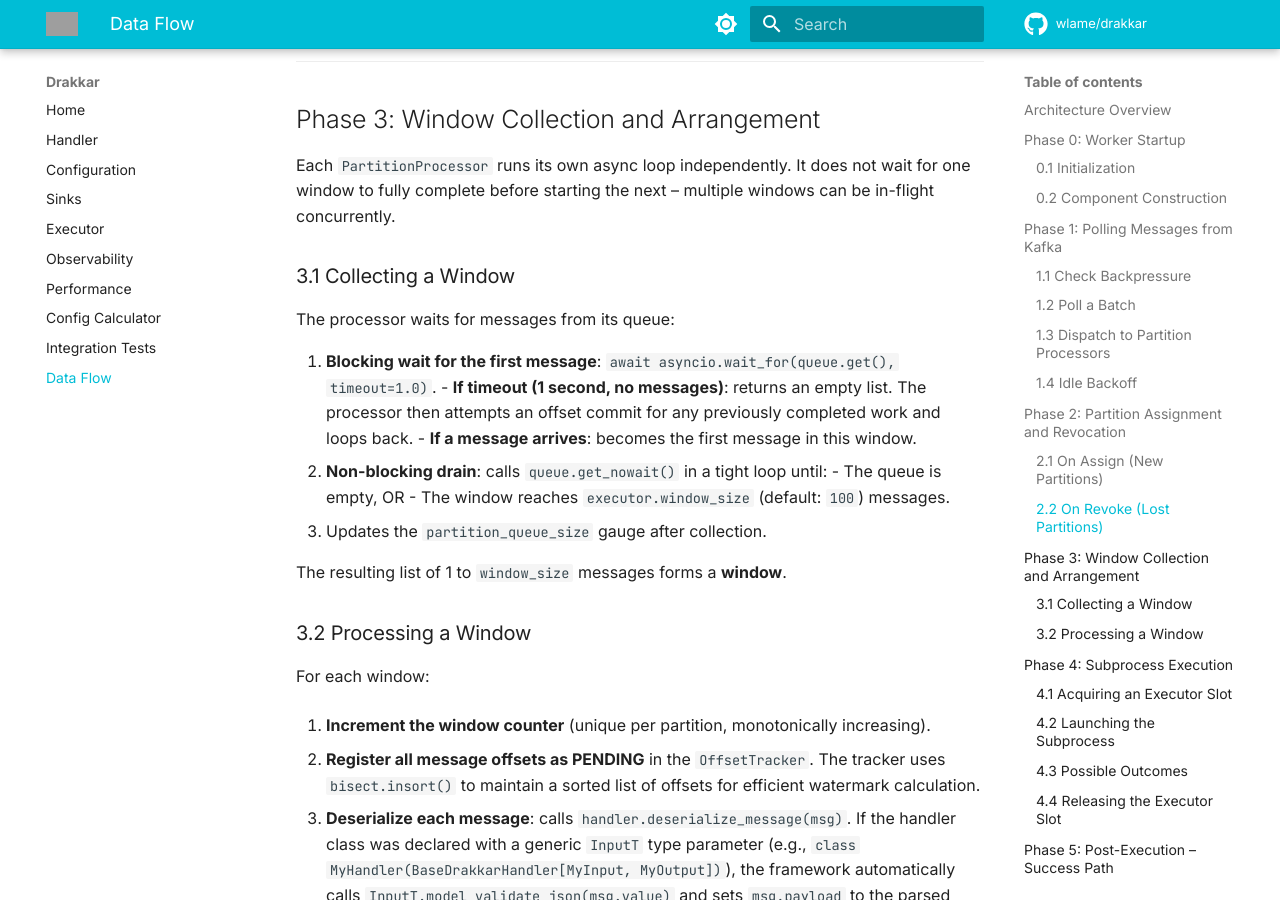
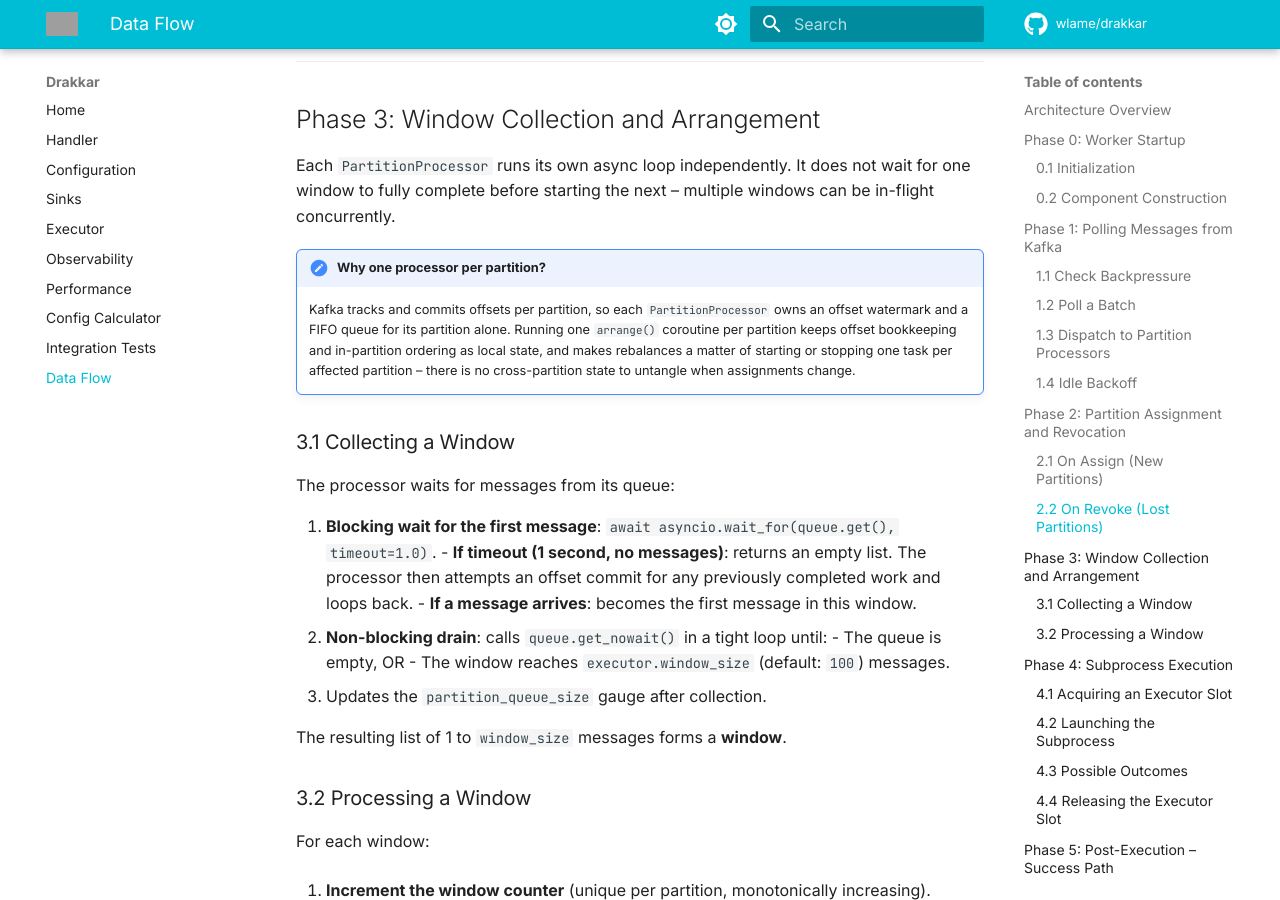
Before and after one commit to wlame/drakkar, an MkDocs documentation site: the page built from docs/data-flow.md, in a window 1280 px wide and 900 px high, scrolled down 5631 px. Built offline with MkDocs 1.6.1 and Material for MkDocs 9.7.7, drawn with Linux system fonts in a browser that asks for light colours; comment, search, counter and statistics services are not loaded; grey boxes are pictures that could not be loaded.

Commit message:
Docs update.

```diff
--- a/docs/data-flow.md
+++ b/docs/data-flow.md
@@ -183,6 +183,9 @@ When partitions are revoked (rebalance, scaling event):
 ## Phase 3: Window Collection and Arrangement
 
 Each `PartitionProcessor` runs its own async loop independently. It does not wait for one window to fully complete before starting the next -- multiple windows can be in-flight concurrently.
+
+!!! note "Why one processor per partition?"
+    Kafka tracks and commits offsets per partition, so each `PartitionProcessor` owns an offset watermark and a FIFO queue for its partition alone. Running one `arrange()` coroutine per partition keeps offset bookkeeping and in-partition ordering as local state, and makes rebalances a matter of starting or stopping one task per affected partition -- there is no cross-partition state to untangle when assignments change.
 
 ### 3.1 Collecting a Window
 
```
